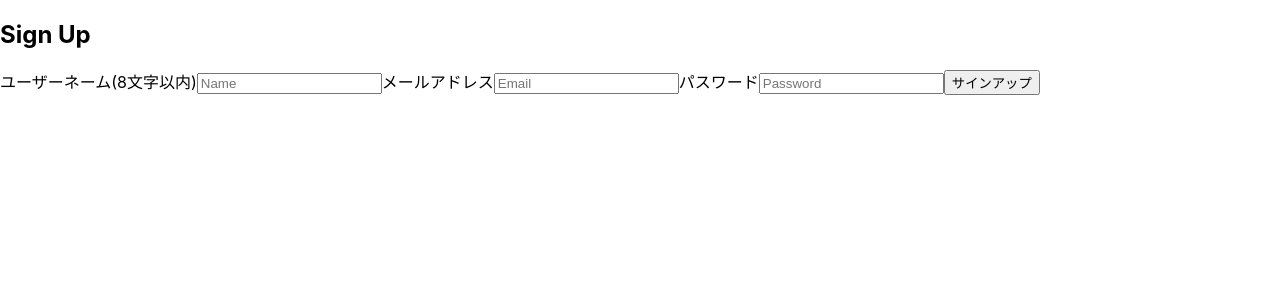
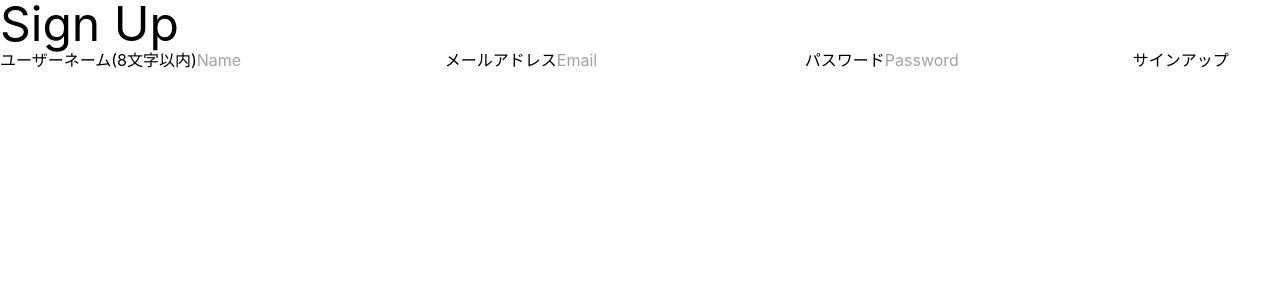
Before and after one commit to shunmakk/frontend-coliseum, a React (Create React App) app in the folder client/: page /signup in a window 1280 px wide. Shown: the top 300 px of the page. Built offline with nearby package versions, Linux system fonts and the light colour scheme; no server answers.

Commit message:
add: tailwind導入

```diff
--- a/client/package.json
+++ b/client/package.json
@@ -45,7 +45,8 @@
   "devDependencies": {
     "@types/webidl-conversions": "^7.0.3",
     "@types/whatwg-url": "^11.0.5",
-    "eslint": "^8.57.0"
+    "eslint": "^8.57.0",
+    "tailwindcss": "^3.4.12"
   },
   "proxy": "http://localhost:5000"
 }
--- a/client/src/Page/auth/SignUp.tsx
+++ b/client/src/Page/auth/SignUp.tsx
@@ -55,7 +55,7 @@
 
   return (
     <div>
-      <h2>Sign Up</h2>
+      <h2 className="text-5xl">Sign Up</h2>
       <form onSubmit={handleSignUp}>
         <label id="username">ユーザーネーム(8文字以内)</label>
         <input
--- /dev/null
+++ b/client/tailwind.config.js
@@ -0,0 +1,8 @@
+/** @type {import('tailwindcss').Config} */
+module.exports = {
+  content: ["./src/**/*.{js,jsx,ts,tsx}"],
+  theme: {
+    extend: {},
+  },
+  plugins: [],
+};
```
Also changed, not shown: client/src/index.css (+7 -3 lines), 1 other file (tests, documents, lock files or other folders).
